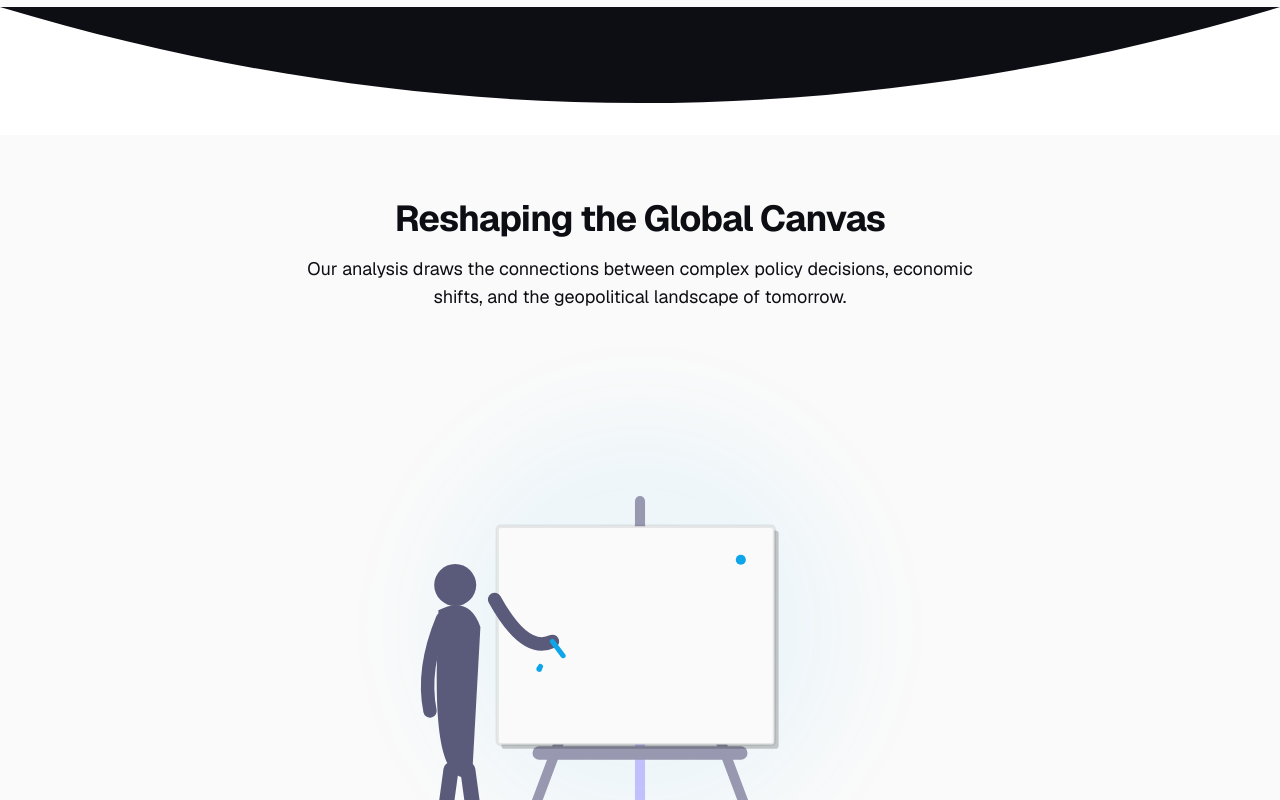
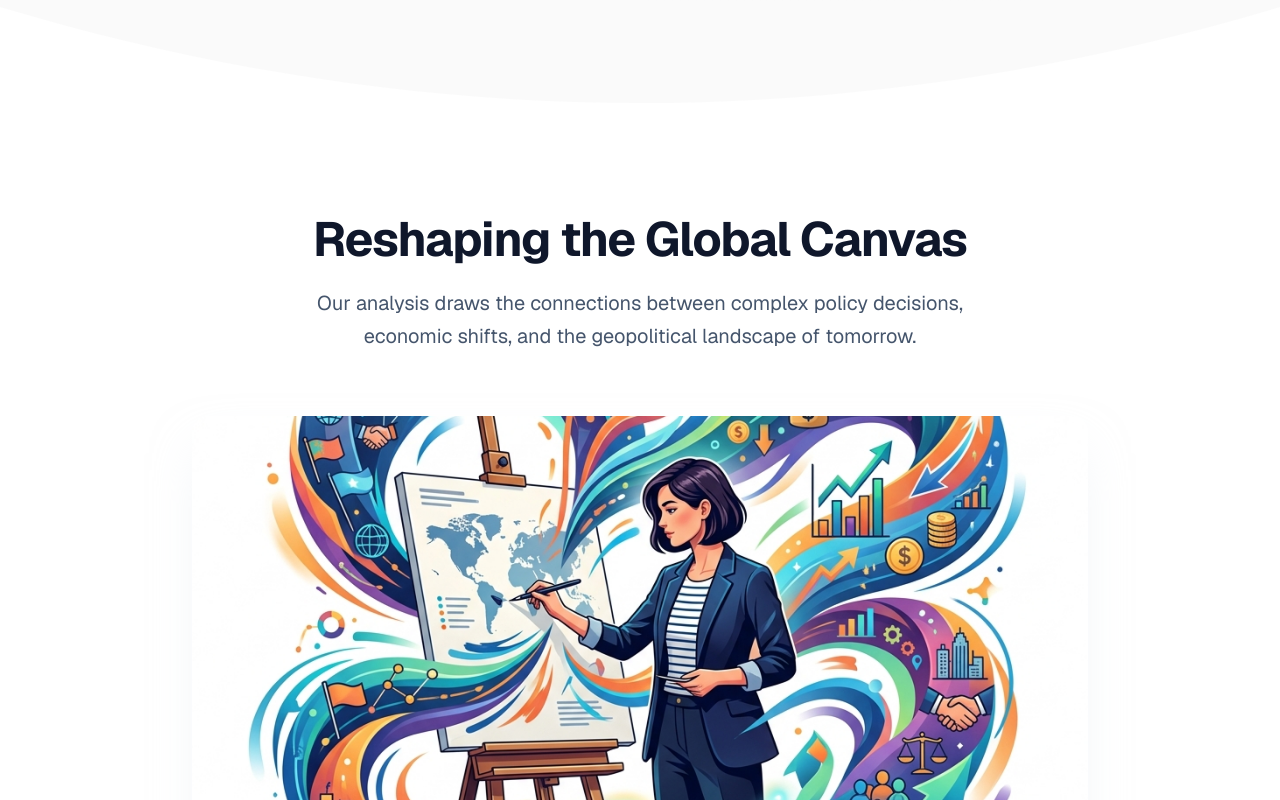
Before and after one commit to Nitik001/Open-Canvas, a Next.js app: page / in a window 1280 px wide. Shown: the part 760-1560 px from the top of the page. Built offline with nearby package versions, Linux system fonts and the light colour scheme.

Commit message:
Update StatementCanvas: white bg, perfect curve, add generated geopolitics illustration

```diff
--- a/components/home/StatementCanvas.tsx
+++ b/components/home/StatementCanvas.tsx
@@ -1,27 +1,31 @@
 "use client";
 
 import { motion } from "framer-motion";
+import Image from "next/image";
 
 export function StatementCanvas() {
   return (
-    <section className="relative w-full bg-surface pb-32">
+    <section className="relative w-full bg-white pb-32">
       {/* ── Curved Section Separator ── */}
-      {/* The curve matches the hero's background color and transitions into this section's bg-surface */}
+      {/* The background of the SVG matches the hero above it, while the filled path is white to transition smoothly into this section. */}
       <div className="w-full overflow-hidden leading-none z-10 relative -mt-[1px]">
         <svg
           viewBox="0 0 1440 120"
           fill="none"
           xmlns="http://www.w3.org/2000/svg"
           preserveAspectRatio="none"
-          className="w-full h-16 sm:h-24 md:h-32 text-background fill-current"
+          className="w-full h-16 sm:h-24 md:h-32 block"
+          style={{ backgroundColor: "var(--background)" }}
         >
-          <path d="M0 0C480 120 960 120 1440 0V120H0V0Z" fill="var(--surface)" />
-          <path d="M0 0C480 120 960 120 1440 0H0Z" />
+          <path
+            d="M0 120 L1440 120 L1440 0 C960 120 480 120 0 0 Z"
+            fill="white"
+          />
         </svg>
       </div>
 
       {/* ── Content ── */}
-      <div className="relative max-w-5xl mx-auto px-4 sm:px-6 pt-16 flex flex-col items-center">
+      <div className="relative max-w-6xl mx-auto px-4 sm:px-6 pt-20 flex flex-col items-center">
 
         {/* Title */}
         <motion.div
@@ -31,106 +35,31 @@ export function StatementCanvas() {
           transition={{ duration: 0.6 }}
           className="text-center mb-16"
         >
-          <h2 className="text-3xl sm:text-4xl font-bold text-text-primary tracking-tight mb-4">
+          <h2 className="text-3xl sm:text-4xl md:text-5xl font-bold text-slate-900 tracking-tight mb-6">
             Reshaping the Global Canvas
           </h2>
-          <p className="text-text-secondary text-lg max-w-2xl mx-auto">
+          <p className="text-slate-600 text-lg md:text-xl max-w-2xl mx-auto leading-relaxed">
             Our analysis draws the connections between complex policy decisions,
             economic shifts, and the geopolitical landscape of tomorrow.
           </p>
         </motion.div>
 
-        {/* ── Animated Canvas & Artist Scene ── */}
-        <div className="relative w-full max-w-2xl aspect-[4/3] flex items-center justify-center">
-          <svg
-            viewBox="0 0 800 600"
-            className="w-full h-full overflow-visible"
-            xmlns="http://www.w3.org/2000/svg"
-          >
-            {/* Background Glow */}
-            <circle cx="400" cy="300" r="250" fill="var(--accent-glow)" filter="blur(60px)" opacity="0.5" />
-
-            {/* --- THE EASEL --- */}
-            <g id="easel" stroke="var(--text-muted)" strokeWidth="12" strokeLinecap="round" strokeLinejoin="round">
-              {/* Back leg */}
-              <line x1="400" y1="200" x2="400" y2="580" stroke="var(--border-hover)" />
-              {/* Left leg */}
-              <line x1="400" y1="180" x2="250" y2="580" />
-              {/* Right leg */}
-              <line x1="400" y1="180" x2="550" y2="580" />
-              {/* Top peg */}
-              <line x1="400" y1="150" x2="400" y2="180" />
-              {/* Bottom tray */}
-              <line x1="280" y1="450" x2="520" y2="450" strokeWidth="16" />
-            </g>
-
-            {/* --- THE CANVAS --- */}
-            <g id="canvas">
-              {/* Canvas Shadow */}
-              <rect x="235" y="185" width="330" height="260" rx="4" fill="rgba(0,0,0,0.2)" />
-              {/* Canvas Board */}
-              <rect x="230" y="180" width="330" height="260" rx="4" fill="var(--background)" stroke="var(--border)" strokeWidth="4" />
-
-              {/* Animated Drawing on the Canvas (A global network/policy graph) */}
-              <motion.path
-                d="M 280 350 Q 330 250 400 300 T 520 220"
-                fill="none"
-                stroke="var(--accent)"
-                strokeWidth="6"
-                strokeLinecap="round"
-                initial={{ pathLength: 0 }}
-                whileInView={{ pathLength: 1 }}
-                viewport={{ once: false, margin: "-100px" }}
-                transition={{ duration: 2.5, ease: "easeInOut", repeat: Infinity, repeatType: "reverse", repeatDelay: 1 }}
-              />
-              <motion.circle
-                cx="280" cy="350" r="6" fill="var(--accent)"
-                initial={{ opacity: 0, scale: 0 }}
-                whileInView={{ opacity: 1, scale: 1 }}
-                transition={{ delay: 0.5, duration: 0.3, repeat: Infinity, repeatType: "reverse", repeatDelay: 1 }}
-              />
-              <motion.circle
-                cx="400" cy="300" r="6" fill="var(--accent)"
-                initial={{ opacity: 0, scale: 0 }}
-                whileInView={{ opacity: 1, scale: 1 }}
-                transition={{ delay: 1.2, duration: 0.3, repeat: Infinity, repeatType: "reverse", repeatDelay: 1 }}
-              />
-              <motion.circle
-                cx="520" cy="220" r="6" fill="var(--accent)"
-                initial={{ opacity: 0, scale: 0 }}
-                whileInView={{ opacity: 1, scale: 1 }}
-                transition={{ delay: 2.2, duration: 0.3, repeat: Infinity, repeatType: "reverse", repeatDelay: 1 }}
-              />
-            </g>
-
-            {/* --- THE ANIMATED ARTIST (Silhouette) --- */}
-            {/* The artist stands to the left of the canvas */}
-            <g id="artist" fill="var(--text-secondary)">
-              {/* Head */}
-              <circle cx="180" cy="250" r="25" />
-              {/* Body */}
-              <path d="M 160 280 C 180 270, 200 270, 210 300 L 200 480 C 180 480, 150 480, 160 300 Z" />
-              {/* Left Arm (Behind) */}
-              <path d="M 165 290 Q 140 350 150 400" fill="none" stroke="var(--text-secondary)" strokeWidth="16" strokeLinecap="round" />
-              {/* Legs */}
-              <path d="M 175 470 L 160 580" fill="none" stroke="var(--text-secondary)" strokeWidth="18" strokeLinecap="round" />
-              <path d="M 195 470 L 210 580" fill="none" stroke="var(--text-secondary)" strokeWidth="18" strokeLinecap="round" />
-
-              {/* Animated Right Arm holding a pen */}
-              <motion.g
-                initial={{ rotate: -15, originX: "185px", originY: "290px" }}
-                animate={{ rotate: [10, -5, 15, -10, 10] }}
-                transition={{ duration: 2.5, ease: "easeInOut", repeat: Infinity, repeatType: "reverse", repeatDelay: 1 }}
-              >
-                {/* Upper Arm & Forearm */}
-                <path d="M 185 290 Q 230 350 260 330" fill="none" stroke="var(--text-secondary)" strokeWidth="16" strokeLinecap="round" />
-                {/* Hand/Pen */}
-                <path d="M 260 330 L 275 345" fill="none" stroke="var(--accent)" strokeWidth="6" strokeLinecap="round" />
-              </motion.g>
-            </g>
-
-          </svg>
-        </div>
+        {/* ── Illustration ── */}
+        <motion.div
+          className="relative w-full max-w-4xl aspect-[4/3] sm:aspect-[16/9] flex items-center justify-center overflow-hidden rounded-2xl shadow-2xl shadow-slate-200/50 bg-white"
+          initial={{ opacity: 0, scale: 0.95 }}
+          whileInView={{ opacity: 1, scale: 1 }}
+          viewport={{ once: true, margin: "-100px" }}
+          transition={{ duration: 0.8, delay: 0.2 }}
+        >
+          <Image
+            src="/statement-illustration.jpg"
+            alt="An artist drawing geopolitics, economic affairs, and public policy flowing onto a canvas"
+            fill
+            className="object-cover object-center"
+            priority
+          />
+        </motion.div>
 
       </div>
     </section>
```
Also changed, not shown: public/statement-illustration.jpg (added).
